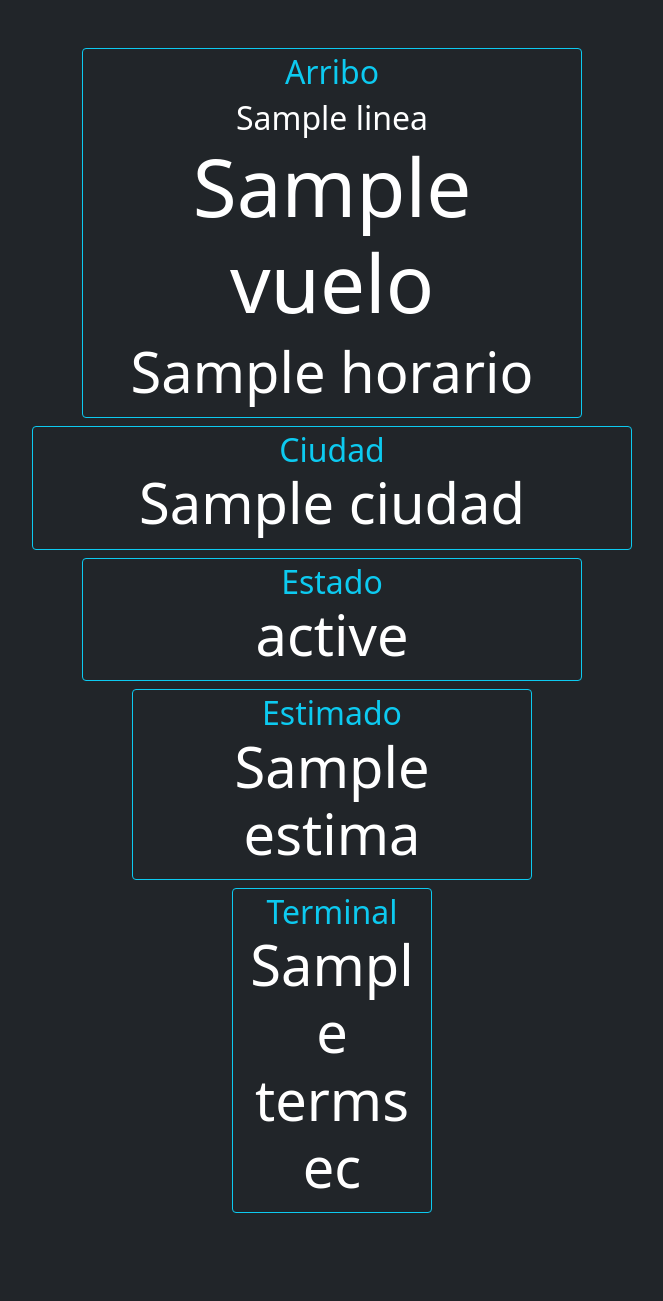
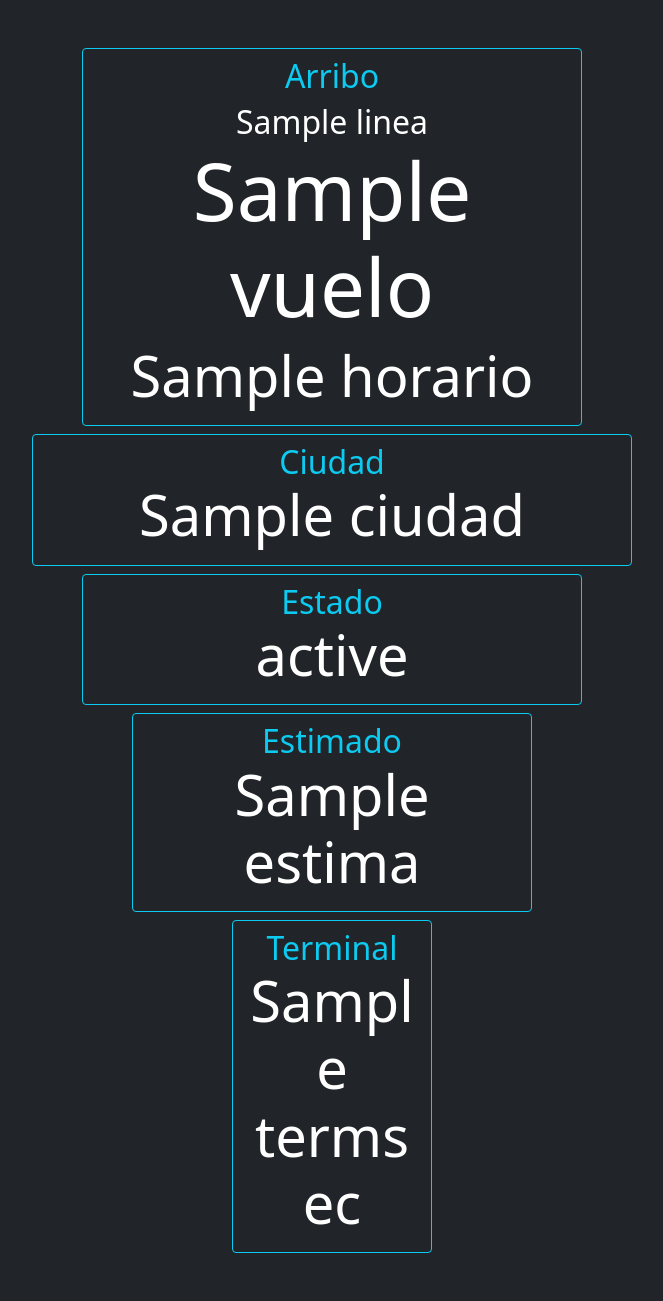
Before and after one commit to SebastianMaciel/consulta-vuelos, a Node server app: template views/vuelo.ejs in a window 1280 px wide. Shown: the part 56-1357 px from the top of the page, without its empty margins (308-971 px from the left). Before the commit the page ends 1269 px from the top, so only its background shows below. Run offline with Node 20, Linux system fonts and the light colour scheme; the template is opened without the code that fills it: most values are stand-ins (such as "Sample title", 1, 10 or a date in 2020).

Commit message:
Mejor padding

```diff
--- a/views/vuelo.ejs
+++ b/views/vuelo.ejs
@@ -15,7 +15,7 @@
 
     <title>Consulta de Vuelos</title>
   </head>
-  <body class="bg-dark">
+  <body class="bg-dark pb-5">
     <nav class="navbar navbar-expand-lg navbar-dark bg-dark">
       <div class="container-fluid">
         <a class="navbar-brand" href="/">AA2000</a>
@@ -49,7 +49,7 @@
       <% } else { %>
 
         <div class="card bg-dark text-white border-info mx-auto" style="max-width: 500px">
-          <div class="card-body py-1 text-center">
+          <div class="card-body py-2 text-center">
             <h2 class="text-info text-center">Arribo</h2>
             <h2 class="fw-lighter mb-0"><%= vuelo.linea %></h2>
             <h1 class="display-1"><%= vuelo.vuelo %></h1>
@@ -58,14 +58,14 @@
         </div>
 
         <div class="card bg-dark text-white border-info mx-auto mt-2" style="max-width: 600px">
-          <div class="card-body py-1 text-center">
+          <div class="card-body py-2 text-center">
             <h2 class="text-info mb-0">Ciudad</h2>
             <h1 class="display-4"><%= vuelo.ciudad %></h1>
           </div>
         </div>
 
         <div class="card bg-dark text-white border-info mx-auto mt-2" style="max-width: 500px">
-          <div class="card-body py-1 text-center">
+          <div class="card-body py-2 text-center">
             <h2 class="text-info mb-0">Estado</h2>
             <% if(vuelo.status === '--') { %>
               <h1 class="display-4">No informado</h1>
@@ -76,14 +76,14 @@
         </div>
 
         <div class="card bg-dark text-white border-info mx-auto mt-2" style="max-width: 400px">
-          <div class="card-body py-1 text-center">
+          <div class="card-body py-2 text-center">
             <h2 class="text-info mb-0">Estimado</h2>
             <h1 class="display-4"><%= vuelo.estima %></h1>
           </div>
         </div>
 
         <div class="card bg-dark text-white border-info mx-auto mt-2" style="max-width: 200px">
-          <div class="card-body py-1 text-center">
+          <div class="card-body py-2 text-center">
             <h2 class="text-info mb-0">Terminal</h2>
             <h1 class="display-4"><%= vuelo.termsec %></h1>
           </div>
```
